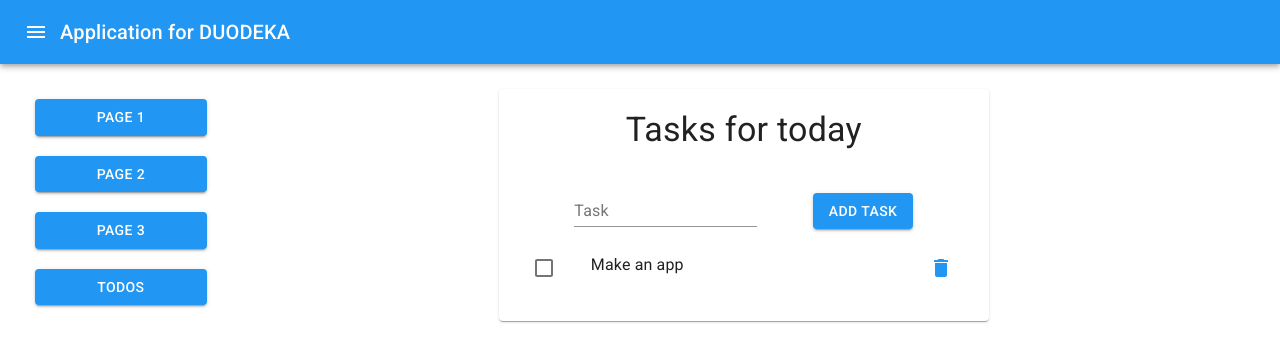
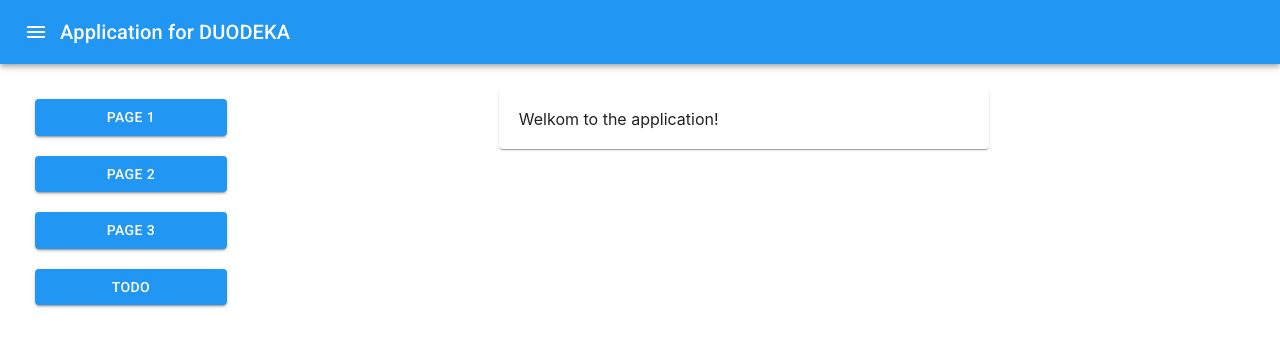
Before and after one commit to designdevy/to-do-app, a React (Create React App) app: page / in a window 1280 px wide. Shown: the top 362 px of the page. Built offline with nearby package versions, Linux system fonts and the light colour scheme.

Commit message:
Add fake pages and routes to them

```diff
--- a/package.json
+++ b/package.json
@@ -7,6 +7,7 @@
     "@material-ui/icons": "^4.5.1",
     "react": "^16.11.0",
     "react-dom": "^16.11.0",
+    "react-router-dom": "^5.1.2",
     "react-scripts": "3.2.0"
   },
   "scripts": {
--- a/src/App.js
+++ b/src/App.js
@@ -1,5 +1,9 @@
 import React from 'react';
+import { Route } from 'react-router-dom';
 import ToDoListContainer from './components/ToDoListContainer'
+import FakePage from './components/FakePage'
+import FakePage2 from './components/FakePage2'
+import FakePage3 from './components/FakePage3'
 
 const initialGlobalState = {
   toDos: [{title: "Make an app", id: "26872648"}],
@@ -56,7 +60,12 @@ export const useGlobalState = () => React.useContext(GlobalState);
 
 export default function App() {
   // Note: within the Root function we can return any Component (not just SomeComponent, but also a Router for instance)
-  return <Global Root={() => <ToDoListContainer />} />;
+  return <Global Root={() => <main>
+    <Route exact path="/" component={FakePage} />
+    <Route exact path="/fake2" component={FakePage2} />
+    <Route exact path="/fake3" component={FakePage3} />
+    <Route exact path="/todo" component={ToDoListContainer} />
+  </main>} />;
 }
 
 // Expose the GlobalState object to the window (allowingGlobalState.set({ count: 'new' }) from anywhere in the code (or even your console))
--- /dev/null
+++ b/src/components/FakePage.js
@@ -0,0 +1,28 @@
+import React from "react";
+import TopMenu from "./TopMenu";
+import LeftMenu from "./LeftMenu";
+import { Grid, Paper } from "@material-ui/core";
+
+import { withStyles } from "@material-ui/core/styles";
+
+const styles = {
+  paper: { margin: "auto", padding: 20, maxWidth: 450 },
+  root: {
+    flexGrow: 1,
+    padding: 25
+  }
+};
+
+export default withStyles(styles)(function FakePage({ classes }) {
+  return (
+    <div>
+      <TopMenu />
+      <Grid container className={classes.root} spacing={2}>
+        <LeftMenu />
+        <Grid item xs={10}>
+          <Paper className={classes.paper}>Welkom to the application!</Paper>
+        </Grid>
+      </Grid>
+    </div>
+  );
+});
--- /dev/null
+++ b/src/components/FakePage2.js
@@ -0,0 +1,28 @@
+import React from "react";
+import TopMenu from "./TopMenu";
+import LeftMenu from "./LeftMenu";
+import { Grid, Paper } from "@material-ui/core";
+
+import { withStyles } from "@material-ui/core/styles";
+
+const styles = {
+  paper: { margin: "auto", padding: 20, maxWidth: 450 },
+  root: {
+    flexGrow: 1,
+    padding: 25
+  }
+};
+
+export default withStyles(styles)(function FakePage2({ classes }) {
+  return (
+    <div>
+      <TopMenu />
+      <Grid container className={classes.root} spacing={2}>
+        <LeftMenu />
+        <Grid item xs={10}>
+          <Paper className={classes.paper}>That's not the page you are looking for!</Paper>
+        </Grid>
+      </Grid>
+    </div>
+  );
+});
--- /dev/null
+++ b/src/components/FakePage3.js
@@ -0,0 +1,28 @@
+import React from "react";
+import TopMenu from "./TopMenu";
+import LeftMenu from "./LeftMenu";
+import { Grid, Paper } from "@material-ui/core";
+
+import { withStyles } from "@material-ui/core/styles";
+
+const styles = {
+  paper: { margin: "auto", padding: 20, maxWidth: 450 },
+  root: {
+    flexGrow: 1,
+    padding: 25
+  }
+};
+
+export default withStyles(styles)(function FakePage3({ classes }) {
+  return (
+    <div>
+      <TopMenu />
+      <Grid container className={classes.root} spacing={2}>
+        <LeftMenu />
+        <Grid item xs={10}>
+          <Paper className={classes.paper}>That is also not the page with ToDos!</Paper>
+        </Grid>
+      </Grid>
+    </div>
+  );
+});
--- a/src/components/LeftMenu.js
+++ b/src/components/LeftMenu.js
@@ -1,14 +1,20 @@
 import React from "react";
 import { Button, Grid } from "@material-ui/core";
 import { withStyles } from "@material-ui/core/styles";
+import { Link } from "react-router-dom";
 
 const styles = {
   button: {
-    margin: 10
+    margin: 10,
+    width: "100%"
   },
   menu: {
     display: "flex",
     flexDirection: "column"
+  },
+  link: {
+    textDecoration: "none",
+    color: "white"
   }
 };
 
@@ -17,18 +23,26 @@ export default withStyles(styles)(function LeftMenu(props) {
 
   return (
     <Grid item xs={2} className={classes.menu}>
+      <Link to="/" className={classes.link}>
         <Button color="primary" variant="contained" className={classes.button}>
           Page 1
         </Button>
+      </Link>
+      <Link to="/fake2" className={classes.link}>
         <Button color="primary" variant="contained" className={classes.button}>
           Page 2
         </Button>
+      </Link>
+      <Link to="/fake3" className={classes.link}>
         <Button color="primary" variant="contained" className={classes.button}>
           Page 3
         </Button>
+      </Link>
+      <Link to="/todo" className={classes.link}>
         <Button color="primary" variant="contained" className={classes.button}>
-        ToDos
+          TODO
         </Button>
+      </Link>
     </Grid>
   );
 });
--- a/src/index.js
+++ b/src/index.js
@@ -1,5 +1,6 @@
 import React from "react";
 import ReactDOM from "react-dom";
+import { BrowserRouter } from 'react-router-dom'
 import "./index.css";
 import App from "./App";
 
@@ -14,7 +15,9 @@ const theme = createMuiTheme({
 
 ReactDOM.render(
   <MuiThemeProvider theme={theme}>
-    <App />
+    <BrowserRouter>
+      <App />
+    </BrowserRouter>
   </MuiThemeProvider>,
   document.getElementById("root")
 );
```
Also changed, not shown: 1 other file (tests, documents, lock files or other folders). Lines whose indentation alone changed are shown as unchanged.
